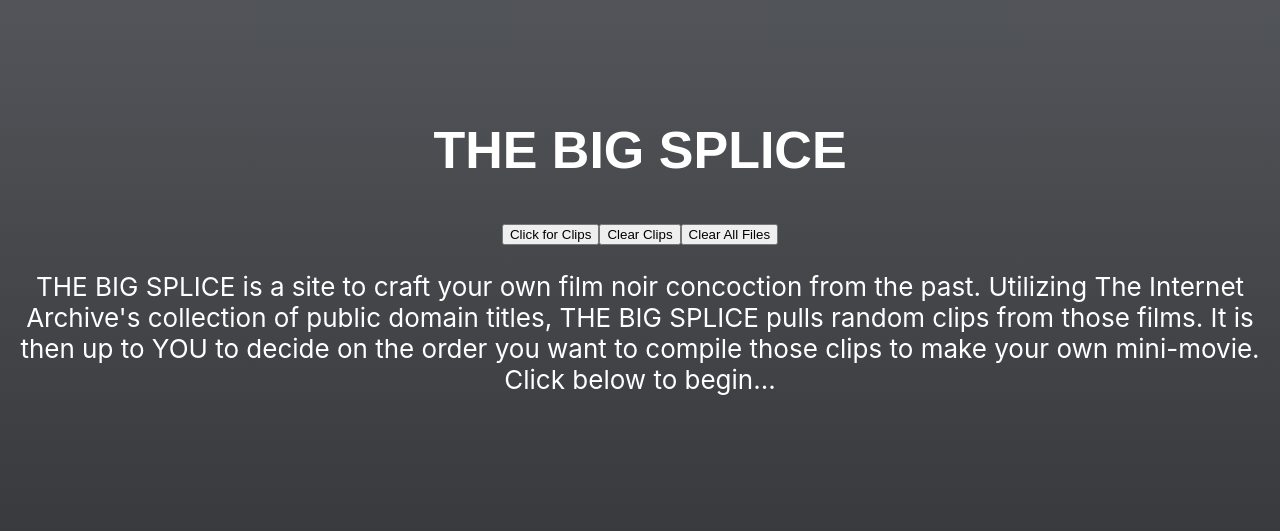
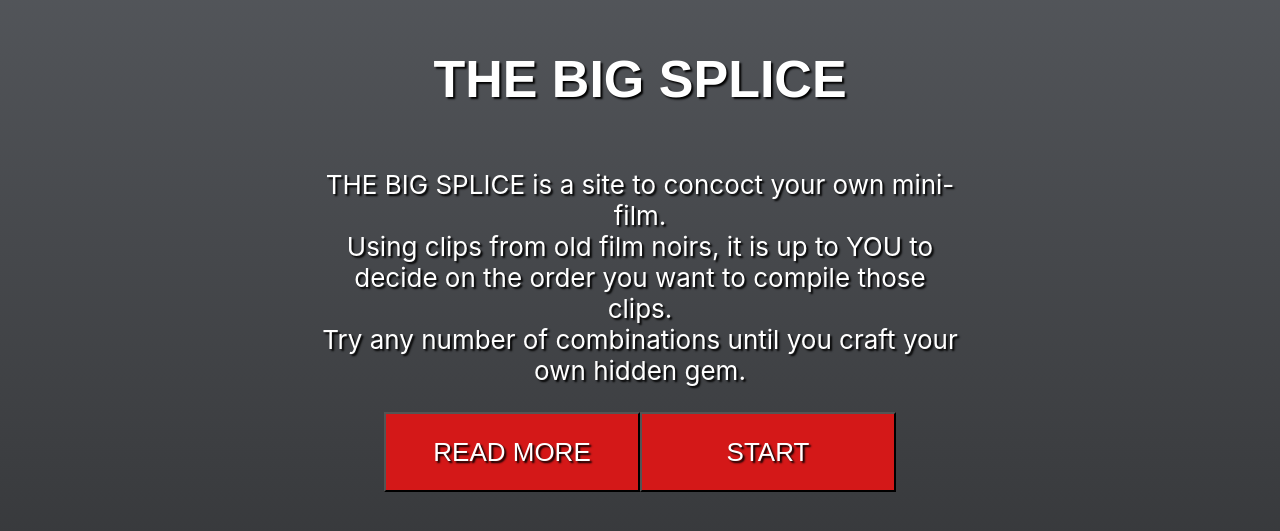
Before and after one commit to brandonhrowe/the-big-splice, a React (Create React App) app in the folder the_big_splice_frontend/: page / in a window 1280 px wide. Shown: the part 147-678 px from the top of the page. Built offline with nearby package versions, Linux system fonts and the light colour scheme.

Commit message:
modal added, buttons in progress

```diff
--- a/the_big_splice_frontend/src/App.css
+++ b/the_big_splice_frontend/src/App.css
@@ -1,5 +1,6 @@
 body {
   text-align: center;
+  text-shadow: 2px 2px 2px #000000;
 }
 
 .title {
@@ -38,6 +39,10 @@ body {
 
 .thumbnails {
   display: flex;
+}
+
+.thumbnail-film-strip {
+  width: 768px;
 }
 
 .thumbnail-film-strip.middle {
@@ -80,6 +85,81 @@ img.visible {
   opacity: 1;
 }
 
+.about-container {
+  width: 50vw;
+}
+
+.about-button-container {
+  display: flex;
+  flex-direction: column;
+}
+
+.about-container p {
+  flex: 1/3;
+}
+
+.modal {
+  display: flex;
+  opacity: 0;
+  position: fixed;
+  flex-direction: column;
+  z-index: -1;
+  width: 50%;
+  height: 50%;
+  overflow: auto;
+  background-color: #666666;
+  border: solid 1em #999999;
+  padding: 1em;
+  box-shadow: 5px 5px 10px 5px #000000;
+  transition: all 0.5s;
+}
+
+.modal.displayed {
+  opacity: 1;
+  z-index: 5;
+}
+
+.close-container {
+  display: flex;
+  justify-items: flex-start;
+}
+
+.close {
+  float: left;
+  color: #000000;
+  font-size: 50px;
+  text-shadow: 0 0 0;
+}
+
+.close:hover, .close:focus {
+  color: #e2e2e2;
+  cursor: pointer;
+}
+
+.modal p {
+  margin-top: 0;
+}
+
+.button {
+  background-color: #d41818;
+  color: #ffffff;
+  width: 20vw;
+  height: 10vh;
+  font-size: 1em;
+  text-shadow: 2px 2px 2px #000000;
+}
+
+.button:hover {
+  cursor: pointer;
+  background-color: #881212;
+}
+
+.buttons {
+  display: flex;
+  flex-direction: row;
+  justify-content: center;
+}
+
 @keyframes App-logo-spin {
   from {
     transform: rotate(0deg);
--- a/the_big_splice_frontend/src/App.js
+++ b/the_big_splice_frontend/src/App.js
@@ -4,6 +4,7 @@ import Loading from "./components/Loading";
 import Thumbnails from "./components/Thumbnails";
 import Player from "./components/Player";
 import About from "./components/About";
+import Modal from "./components/Modal";
 import "./App.css";
 import arrayMove from "array-move";
 
@@ -14,7 +15,8 @@ export default class App extends Component {
       clips: [],
       main: "",
       isLoading: false,
-      isPlaying: false
+      isPlaying: false,
+      displayModal: false
     };
     this.loadClips = this.loadClips.bind(this);
     this.clearAllFiles = this.clearAllFiles.bind(this);
@@ -22,6 +24,7 @@ export default class App extends Component {
     this.clearMainFiles = this.clearMainFiles.bind(this);
     this.clearClipFiles = this.clearClipFiles.bind(this);
     this.onSortEnd = this.onSortEnd.bind(this);
+    this.toggleModal = this.toggleModal.bind(this);
   }
 
   async loadClips() {
@@ -29,12 +32,13 @@ export default class App extends Component {
       this.setState({
         isLoading: true
       });
+      const {clips, main} = this.state
+      await axios.post("/api/all/remove/", { clips, main });
       const { data } = await axios.post("/api/clips/", {});
       this.setState({
         clips: data.files,
         isLoading: false
       });
-      console.log(this.state);
     } catch (error) {
       console.log(error);
     }
@@ -54,16 +58,15 @@ export default class App extends Component {
           isPlaying: true
         });
       }, 2000);
-      console.log(this.state);
     } catch (error) {
       console.log(error);
     }
   }
 
   componentDidMount() {
-    window.addEventListener("beforeunload", (event) => {
-      event.preventDefault()
-      event.returnValue = 'Reloading this page means you will lose your movie!'
+    window.addEventListener("beforeunload", event => {
+      event.preventDefault();
+      event.returnValue = "Reloading this page means you will lose your movie!";
       const { clips, main } = this.state;
       axios.post("/api/all/remove/", { clips, main });
     });
@@ -72,13 +75,12 @@ export default class App extends Component {
   async clearAllFiles() {
     try {
       const { clips, main } = this.state;
-      const { data } = await axios.post("/api/all/remove/", { clips, main });
+      await axios.post("/api/all/remove/", { clips, main });
       this.setState({
         clips: [],
         main: "",
         isPlaying: false
       });
-      console.log(data);
     } catch (error) {
       console.log(error);
     }
@@ -87,12 +89,11 @@ export default class App extends Component {
   async clearMainFiles() {
     try {
       const { main } = this.state;
-      const { data } = await axios.post("/api/final/remove/", { main });
+      await axios.post("/api/final/remove/", { main });
       this.setState({
         main: "",
         isPlaying: false
       });
-      console.log(data);
     } catch (error) {
       console.log(error);
     }
@@ -101,11 +102,10 @@ export default class App extends Component {
   async clearClipFiles() {
     try {
       const { clips } = this.state;
-      const { data } = await axios.post("/api/clips/remove/", { clips });
+      await axios.post("/api/clips/remove/", { clips });
       this.setState({
         clips: []
       });
-      console.log(data);
     } catch (error) {
       console.log(error);
     }
@@ -117,32 +117,38 @@ export default class App extends Component {
     }));
   }
 
+  toggleModal() {
+    this.setState(prevState => ({
+      displayModal: !prevState.displayModal
+    }));
+  }
+
   render() {
-    const { clips, main, isLoading, isPlaying } = this.state;
+    const { clips, main, isLoading, isPlaying, displayModal } = this.state;
     return (
       <div className={`App-header ${isPlaying && "playing"}`}>
         {!isPlaying && !isLoading ? (
-          <h1 className="title">THE BIG SPLICE</h1>
+          <h1 className="title" onClick={this.clearAllFiles}>THE BIG SPLICE</h1>
         ) : null}
         {isLoading ? (
           <Loading />
         ) : isPlaying && main ? (
           <Player main={main} clearMainFiles={this.clearMainFiles} />
         ) : (
-          <div>
-            <button onClick={this.loadClips}>Click for Clips</button>
+          <div className="about-button-container">
+            {/* <button onClick={this.loadClips}>Click for Clips</button>
             <button onClick={this.clearClipFiles}>Clear Clips</button>
-            <button onClick={this.clearAllFiles}>Clear All Files</button>
+            <button onClick={this.clearAllFiles}>Clear All Files</button> */}
             {clips.length ? (
               <div>
-                <button onClick={this.createMainFile}>Create Your Movie</button>
-                <Thumbnails clips={clips} onSortEnd={this.onSortEnd} />
+                <Thumbnails clips={clips} onSortEnd={this.onSortEnd} createMainFile={this.createMainFile} loadClips={this.loadClips} clearAllFiles={this.clearAllFiles}/>
               </div>
             ) : (
-              <About />
+              <About toggleModal={this.toggleModal} loadClips={this.loadClips}/>
             )}
           </div>
         )}
+        <Modal displayModal={displayModal} toggleModal={this.toggleModal} />
       </div>
     );
   }
--- a/the_big_splice_frontend/src/components/About.js
+++ b/the_big_splice_frontend/src/components/About.js
@@ -1,9 +1,25 @@
-import React from 'react'
+import React from "react";
 
-const About = props => (
-  <div>
-    <p>THE BIG SPLICE is a site to craft your own film noir concoction from the past. Utilizing The Internet Archive's collection of public domain titles, THE BIG SPLICE pulls random clips from those films. It is then up to YOU to decide on the order you want to compile those clips to make your own mini-movie.<br/>Click below to begin...</p>
-  </div>
-)
+const About = props => {
+  const { toggleModal, loadClips } = props;
+  return (
+    <div className="about-container">
+      <p>
+        THE BIG SPLICE is a site to concoct your own mini-film. <br />
+        Using clips from old film noirs, it is up to YOU to decide on the order
+        you want to compile those clips. <br />
+        Try any number of combinations until you craft your own hidden gem.
+      </p>
+      <div className="buttons">
+        <button className="button" type="button" onClick={toggleModal}>
+          READ MORE
+        </button>
+        <button className="button" type="button" onClick={loadClips}>
+          START
+        </button>
+      </div>
+    </div>
+  );
+};
 
-export default About
+export default About;
--- /dev/null
+++ b/the_big_splice_frontend/src/components/Modal.js
@@ -0,0 +1,18 @@
+import React from "react";
+
+const Modal = props => {
+  const { toggleModal, displayModal } = props;
+  return (
+    <div className={`modal ${displayModal && "displayed"}`}>
+      <div className="close-container">
+        <span className="close" onClick={toggleModal}>
+          &times;
+        </span>
+      </div>
+      <br />
+      <p>This is stuff that will be in the modal</p>
+    </div>
+  );
+};
+
+export default Modal;
--- a/the_big_splice_frontend/src/components/Player.js
+++ b/the_big_splice_frontend/src/components/Player.js
@@ -9,7 +9,7 @@ export default class Player extends Component {
       autoplay: false,
       controls: true,
       sources: [{ src: `/media/${main}.mp4`, type: "video/mp4" }]
-    }, () => console.log("onPlayerReady", this));
+    });
   }
 
   componentWillUnmount(){
@@ -22,16 +22,11 @@ export default class Player extends Component {
     const { clearMainFiles } = this.props;
     return (
       <div>
-        {/* <video controls preload="auto">
-          <source src={`/static/${main}.mp4`} type="video/mp4"/>
-          <a href={`/static/${main}.mp4`}>Sorry, it looks like your browser can't play this file. Download the
-            link here</a>
-        </video> */}
         <div data-video-js>
           <video ref={node => this.videoNode = node} className="video-js"></video>
         </div>
-        <button onClick={clearMainFiles}>
-          Delete This File and Go Back to Clips
+        <button className="button" onClick={clearMainFiles}>
+          MAKE A NEW MOVIE
         </button>
       </div>
     );
--- a/the_big_splice_frontend/src/components/Thumbnails.js
+++ b/the_big_splice_frontend/src/components/Thumbnails.js
@@ -12,8 +12,10 @@ const ThumbnailContainer = SortableContainer(({ children }) => {
 });
 
 const Thumbnails = props => {
-  const { clips, onSortEnd } = props;
+  const { clips, onSortEnd, createMainFile, loadClips, clearAllFiles } = props;
   return (
+    <div>
+      <h3>Drag and drop the below images to edit together your movie</h3>
       <div className="thumbnail-film-strip outer">
         <div className="thumbnail-film-strip middle">
           <div className="thumbnail-film-strip inner">
@@ -25,6 +27,19 @@ const Thumbnails = props => {
           </div>
         </div>
       </div>
+      <br />
+      <div className="buttons">
+        <button className="button" onClick={createMainFile}>
+          CREATE YOUR MOVIE
+        </button>
+        <button className="button" onClick={loadClips}>
+          GET NEW CLIPS
+        </button>
+        <button className="button" onClick={clearAllFiles}>
+          HOME
+        </button>
+      </div>
+    </div>
   );
 };
 
```
Lines whose indentation alone changed are shown as unchanged.
